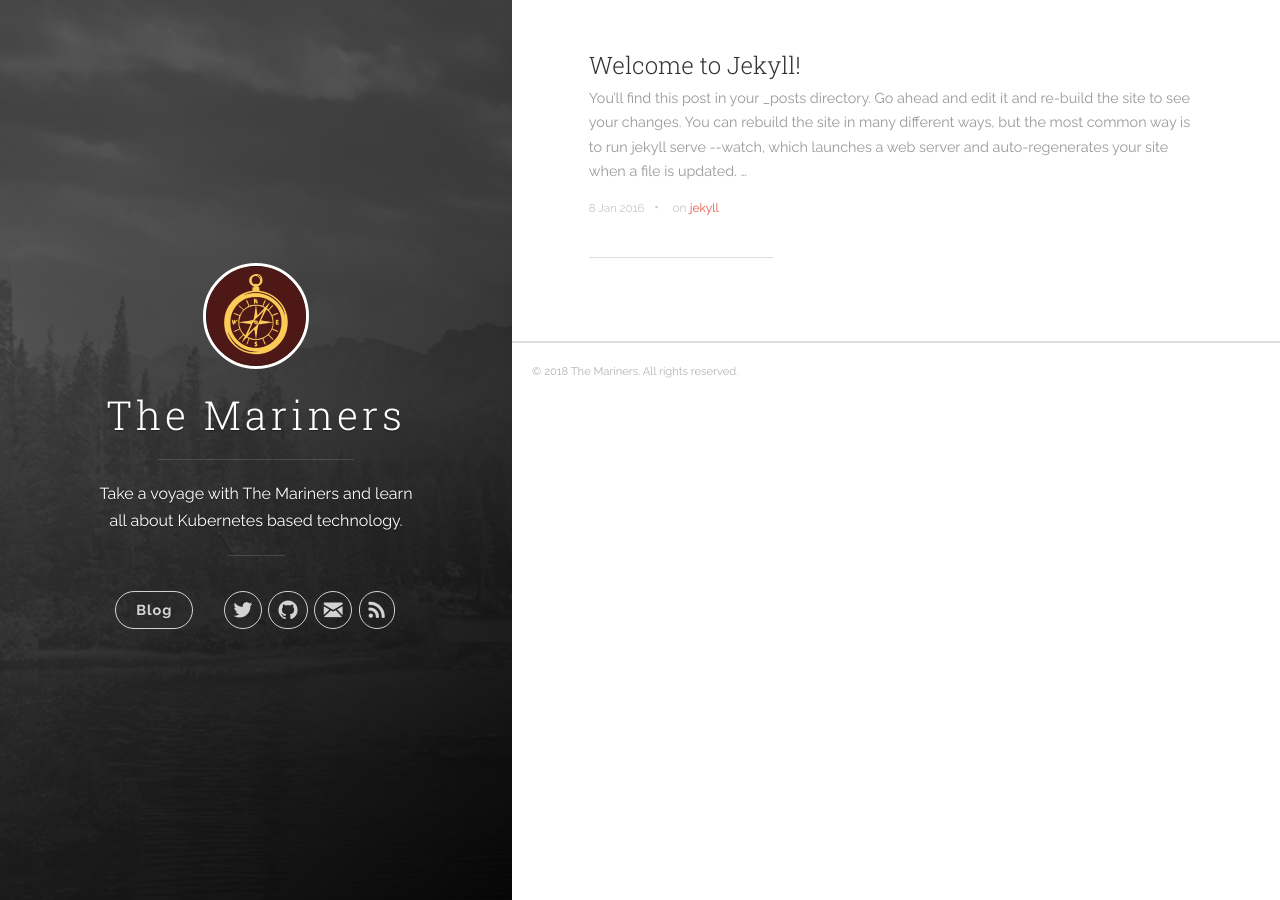
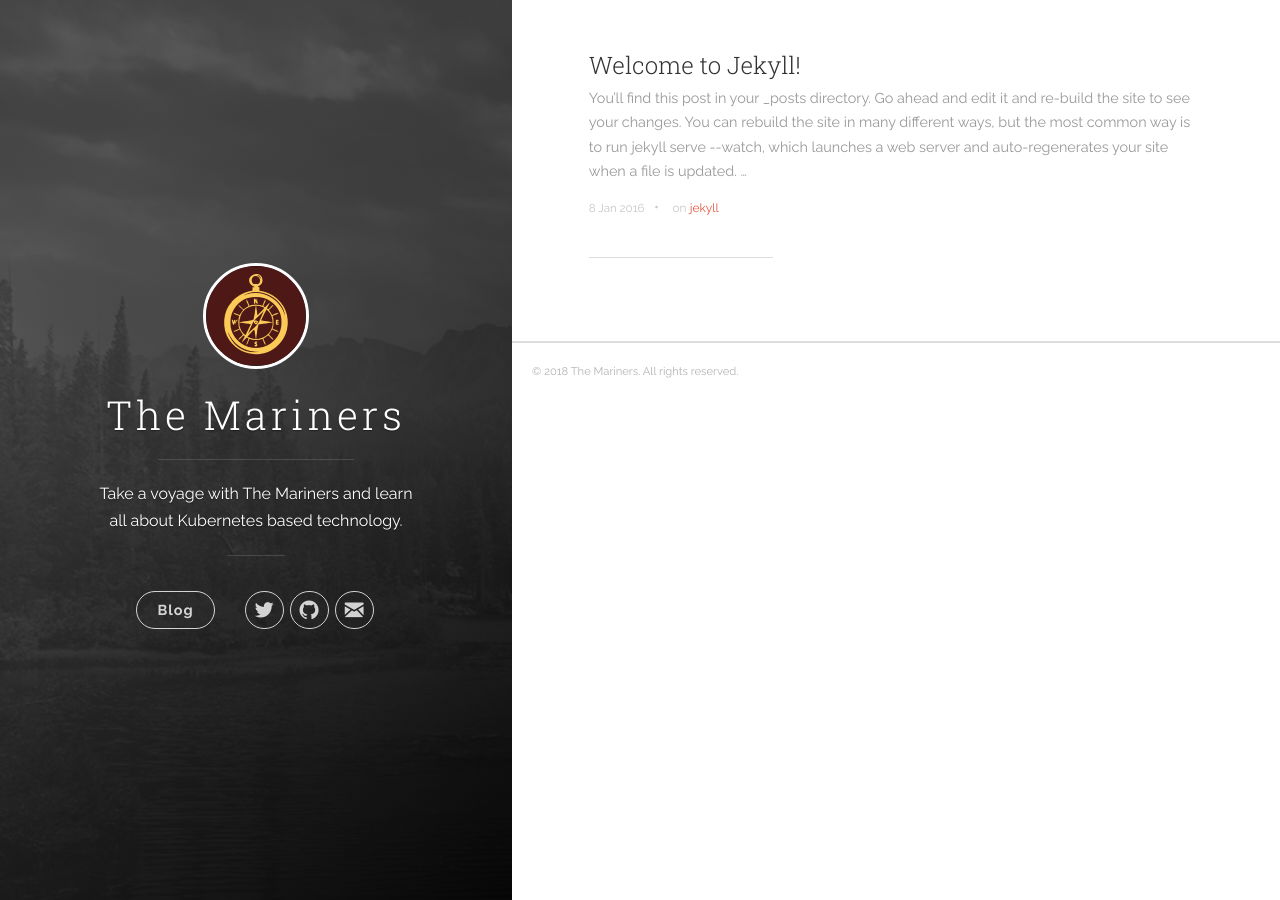
Before and after one commit to the-mariners/the-mariners.github.io, a Jekyll site: the page built from index.html, in a window 1280 px wide. Built offline with Jekyll 4.4.1, drawn with Linux system fonts in a browser that asks for light colours; the list of posts is cut into pages by our own code.

Commit message:
Removes RSS feed icon for now

```diff
--- a/_includes/header.html
+++ b/_includes/header.html
@@ -78,12 +78,14 @@
             {% endif %}
 
             <!-- RSS -->
+            {% if site.author.rss %}
             <li class="navigation__item">
               <a href="{{ site.baseurl }}/feed.xml" title="Subscribe" target="_blank">
                 <i class="icon icon-rss"></i>
                 <span class="label">RSS</span>
               </a>
             </li>
+            {% endif %}
 
             </ul>
           </nav>
```
